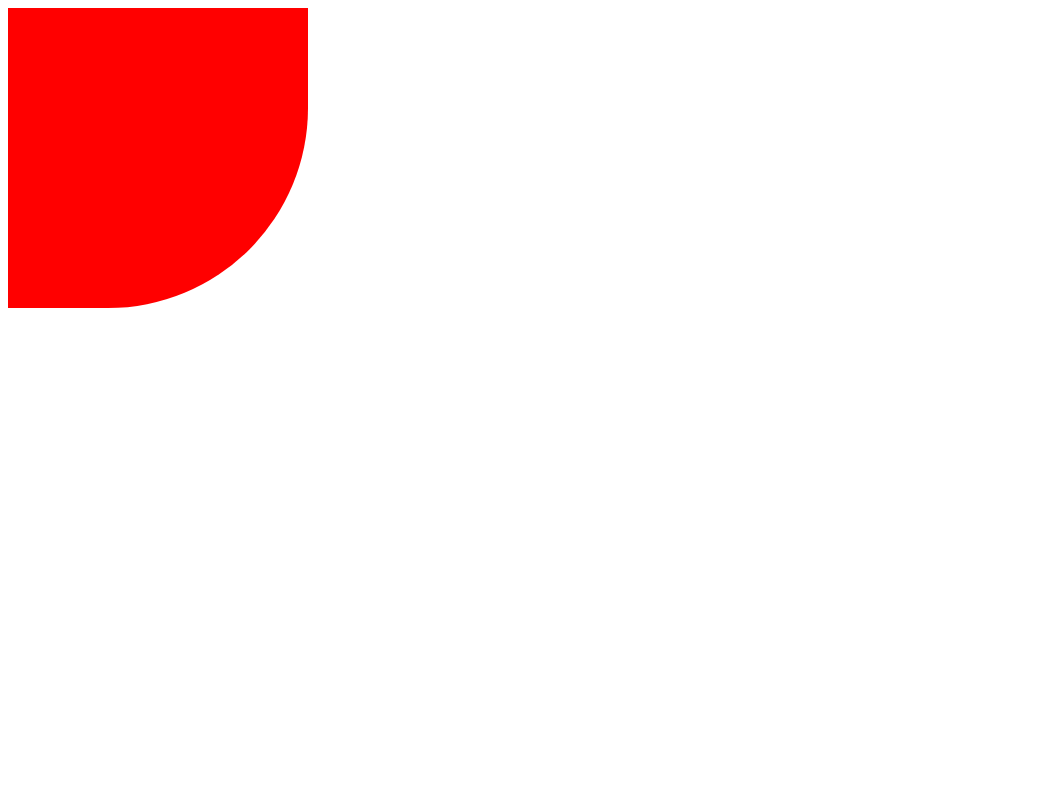
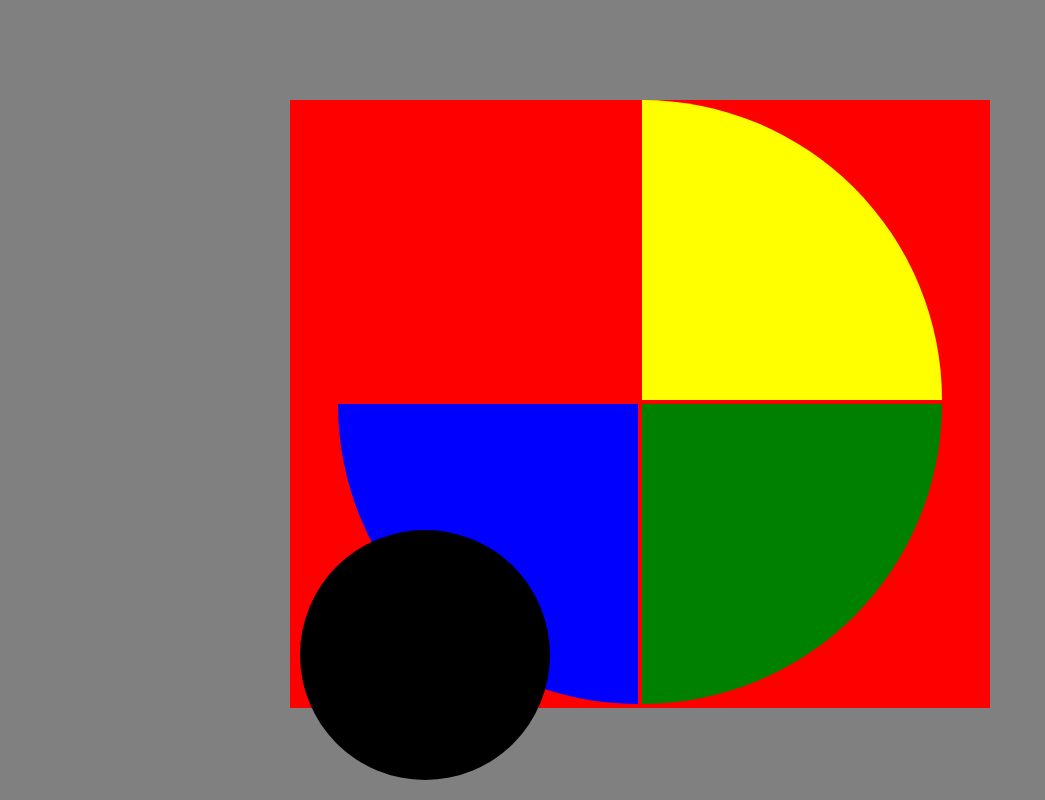
Before and after one commit to AAstakhov/Simon-Game, a plain HTML site: page index.html in a window 1280 px wide. Shown: the whole page, without its empty margins (0-1045 px from the left). Drawn offline with Linux system fonts and the light colour scheme.

Commit message:
html-css

```diff
--- a/css/style.css
+++ b/css/style.css
@@ -1,6 +1,50 @@
+body{
+	background-color: grey;
+	text-align: center;
+	margin-top: 100px;
+}
+
 .panel{
+	width:700px;
+	display: inline-block;
 	background-color: red;
-	border-bottom-right-radius:200px;
+}
+
+.top-left-panel{
+	background-color: red;
+	border-top-left-radius:300px;
 	width: 300px;
 	height: 300px;
 }
+
+.top-right-panel{
+	background-color: yellow;
+	border-top-right-radius:300px;
+	width: 300px;
+	height: 300px;
+}
+
+.button-left-panel{
+	background-color: blue;
+	border-bottom-left-radius:300px;
+	width: 300px;
+	height: 300px;
+}
+
+.button-right-panel{
+	background-color: green;
+	border-bottom-right-radius:300px;
+	width: 300px;
+	height: 300px;
+}
+
+.center_button{
+	background-color: black;
+	width: 250px;
+	height: 250px;
+	border-radius: 100%;
+	display: inline-block;
+	position: absolute;
+	bottom: 20px;
+	left: 300px;
+}
--- a/index.html
+++ b/index.html
@@ -8,10 +8,12 @@
 </head>
 <body>
 	<div class="panel">
-		<div class="top-left-panel"></div>
-		<div class="top-right-panel"></div>
-		<div class="button-left-panel"></div>
-		<div class="button-right-panel"></div>
+		<div class="panel top-left-panel"></div>
+		<div class="panel top-right-panel"></div>
+		<div class="panel button-left-panel"></div>
+		<div class="panel button-right-panel"></div>
+		<div class="center_button"></div>
 	</div>
+
 </body>
 </html>
```
